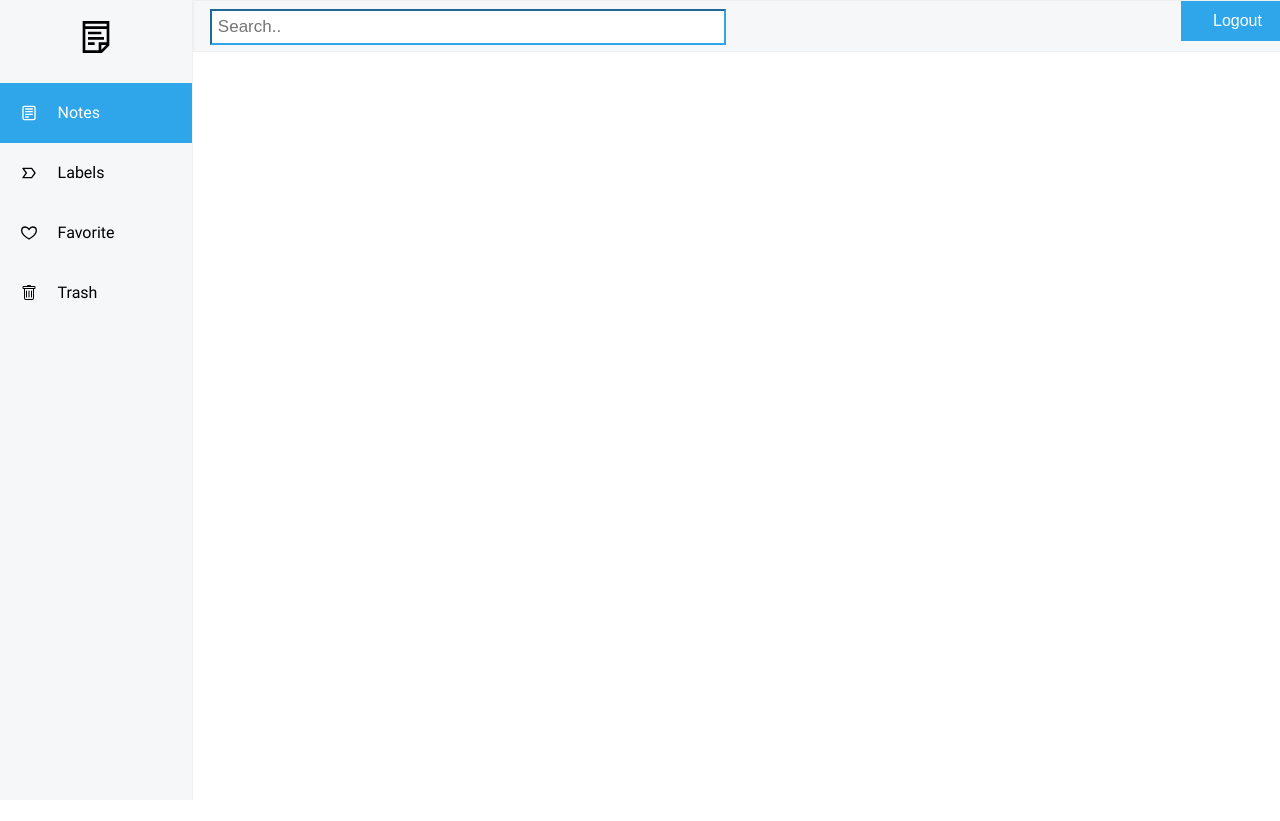
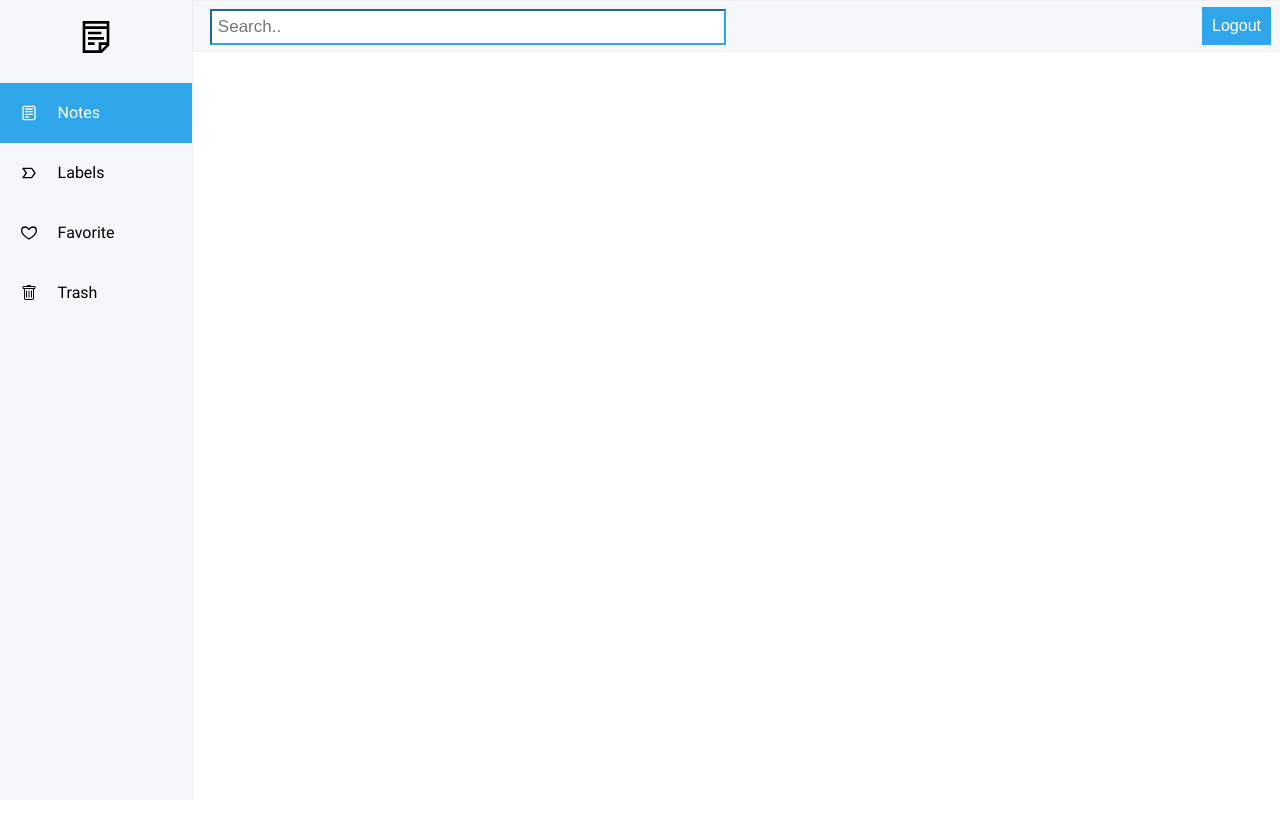
Before and after one commit to AkashKamal/NotesAppFrontend, a React (Create React App) app: page / in a window 1280 px wide. Built offline with nearby package versions, Linux system fonts and the light colour scheme; sample sign-in values are in the browser's storage.

Commit message:
Minor css changes

```diff
--- a/src/css/HomePage.css
+++ b/src/css/HomePage.css
@@ -69,11 +69,13 @@ body {
   flex-direction: column;
   flex: 85%;
   background: white;
+
 }
 
 
  .header {
   position: relative;
+  display: flex;
   width: 100%;
   height: 50px;
   background-color: #f6f7f8;
@@ -110,15 +112,13 @@ body {
   background-color: #2fa6ea; /* Green */
   border: none;
   color: white;
-  padding: 10px 32px;
   text-align: center;
   text-decoration: none;
   font-size: 16px;
-  width: 100px;
-  position: absolute;
-  right: 0;
-  height: 80%;
-  /* margin-top: 10px; */
+  width: wrap;
+  margin-left: auto;
+  margin-right: 10px;
+  padding: 10px;
   align-self: center;
   cursor: pointer;
 }
--- a/src/css/Notes.css
+++ b/src/css/Notes.css
@@ -65,15 +65,15 @@ body{
 }
 
 .notesbox{
-    width: 700px;
+    width: 800px;
     height:wrap;
     cursor: pointer;
     padding: 5px;
     border: 2px solid #adadad;
     border-radius: 5px;
-    margin: 5px;
+    margin: 10px;
     overflow-wrap: break-word;
-    box-shadow: 0 0 2px #adadad;
+    box-shadow: 0 0 5px #adadad;
     align-self: center;
 }
 
```
